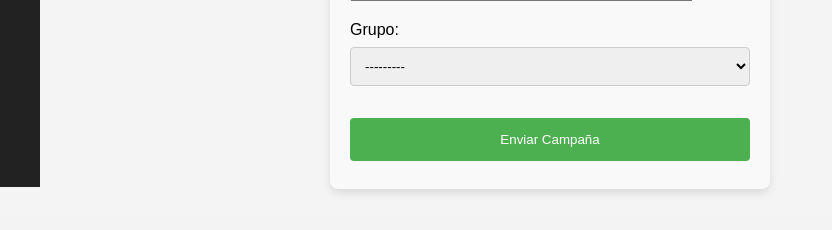
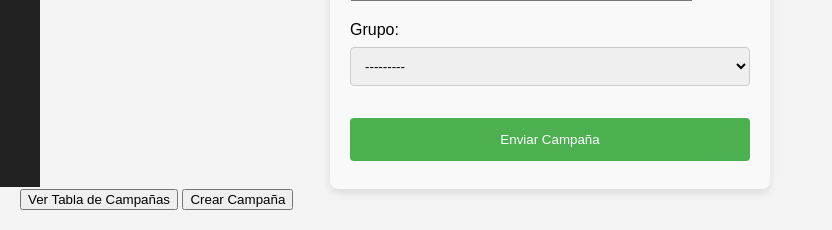
Before and after one commit to programCode-sudo/ProjectoDJANG, a Django app: a page that uses MarketingModule/templates/crear_campaña_marketing.html in a window 1280 px wide. Shown: the part 653-883 px from the top of the page, without its empty margins (0-832 px from the left). Before the commit the page ends 846 px from the top, so only its background shows below. Run offline with Django 5.2, Linux system fonts and the light colour scheme; a user stored in the database is signed in; data that the repository does not hold is empty.

Commit message:
crud de campana de marketing

```diff
--- a/MarketingModule/templates/crear_campaña_marketing.html
+++ b/MarketingModule/templates/crear_campaña_marketing.html
@@ -63,6 +63,7 @@ button[type="submit"]:hover {
 }
 
 </style>
+
 <form method="post">
     <h2>Crear Campaña de Marketing</h2>
     <hr>
@@ -70,4 +71,10 @@ button[type="submit"]:hover {
     {{ form.as_p }}
     <button type="submit">Enviar Campaña</button>
 </form>
+
+
+<div class="buttons">
+    <button onclick="window.location.href='{% url 'ver_campañas_marketing' %}'">Ver Tabla de Campañas</button>
+    <button onclick="window.location.href='{% url 'crear_campaña_marketing' %}'">Crear Campaña</button>
+</div>
 {% endblock %}
--- a/MarketingModule/views.py
+++ b/MarketingModule/views.py
@@ -4,7 +4,7 @@ from django.contrib.auth.models import User  # type: ignore
 from django.http import HttpResponse, HttpResponseNotAllowed  # type: ignore
 from django.contrib.auth import login, logout, authenticate  # type: ignore
 from django.contrib.auth.decorators import login_required  # type: ignore
-from .models import Contact
+from .models import Contact, CampañaDeMarketing
 from .forms import ContactForm, MarketingPorCorreoPersonalForm, CampañaDeMarketingForm
 from .forms import Group,GroupForm
 from django.core.paginator import Paginator
@@ -186,3 +186,26 @@ def crear_campaña_marketing(request):
     else:
         form = CampañaDeMarketingForm()
     return render(request, 'crear_campaña_marketing.html', {'form': form})
+
+@login_required
+def ver_campañas_marketing(request):
+    campañas = CampañaDeMarketing.objects.all()
+    return render(request, 'ver_campañas_marketing.html', {'campañas': campañas})
+
+@login_required
+def editar_campaña_marketing(request, campaña_id):
+    campaña = get_object_or_404(CampañaDeMarketing, id=campaña_id)
+    if request.method == 'POST':
+        form = CampañaDeMarketingForm(request.POST, instance=campaña)
+        if form.is_valid():
+            form.save()
+            return redirect('ver_campañas_marketing')
+    else:
+        form = CampañaDeMarketingForm(instance=campaña)
+    return render(request, 'crear_campaña_marketing.html', {'form': form, 'editar': True})
+
+@login_required
+def eliminar_campaña_marketing(request, campaña_id):
+    campaña = get_object_or_404(CampañaDeMarketing, id=campaña_id)
+    campaña.delete()
+    return redirect('ver_campañas_marketing')
--- a/sistemERP/urls.py
+++ b/sistemERP/urls.py
@@ -35,4 +35,7 @@ urlpatterns = [
     path('delete_group/<int:group_id>/', views.delete_group, name='delete_group'),
     path('marketing_por_email/', views.marketing_por_email, name='marketing_por_email'),
     path('crear_campaña_marketing/', views.crear_campaña_marketing, name='crear_campaña_marketing'),
+    path('ver_campañas_marketing/', views.ver_campañas_marketing, name='ver_campañas_marketing'),
+    path('editar_campaña_marketing/<int:campaña_id>/', views.editar_campaña_marketing, name='editar_campaña_marketing'),
+    path('eliminar_campaña_marketing/<int:campaña_id>/', views.eliminar_campaña_marketing, name='eliminar_campaña_marketing'),
 ]
```
Also changed, not shown: MarketingModule/templates/ver_campañas_marketing.html (added, +31 -0 lines).
